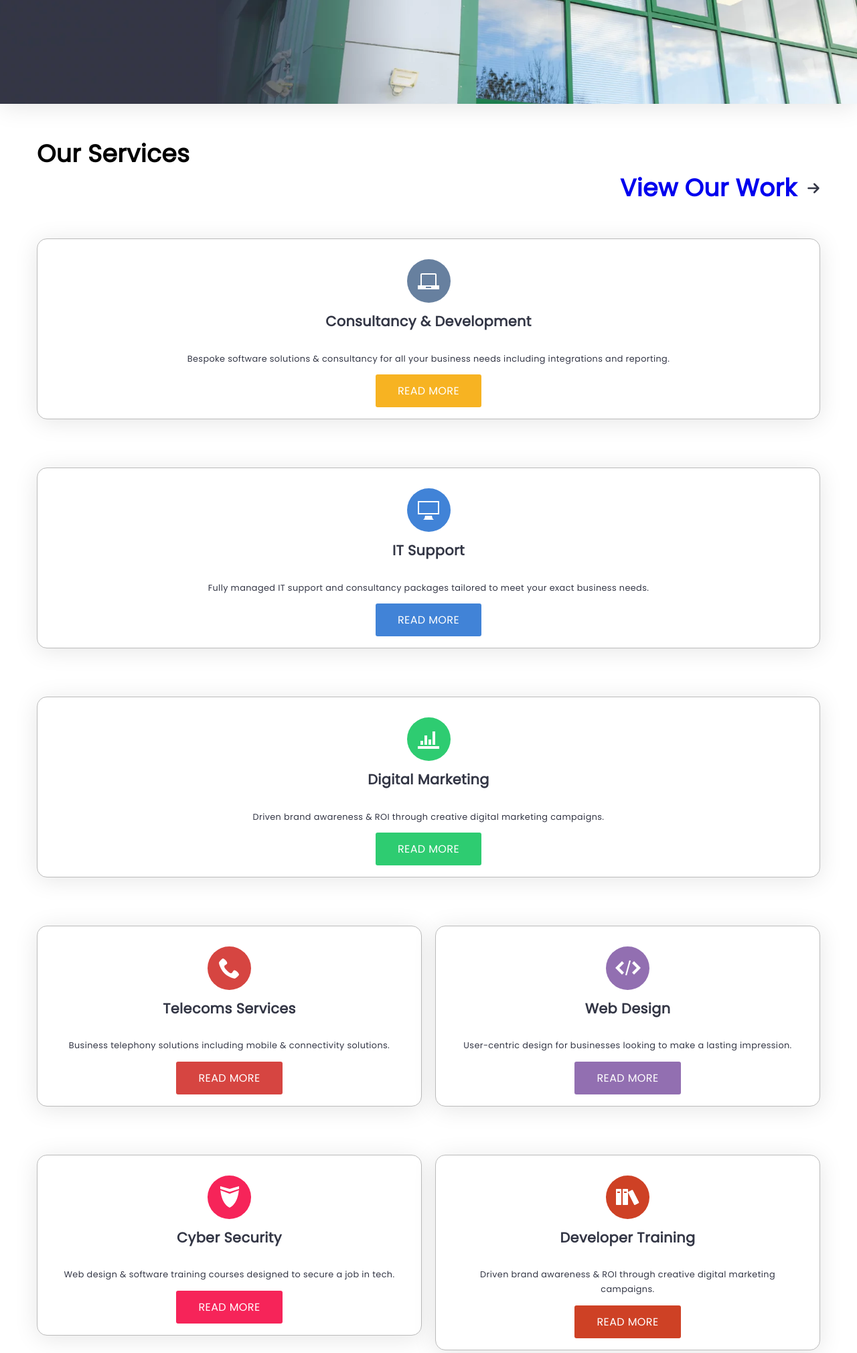
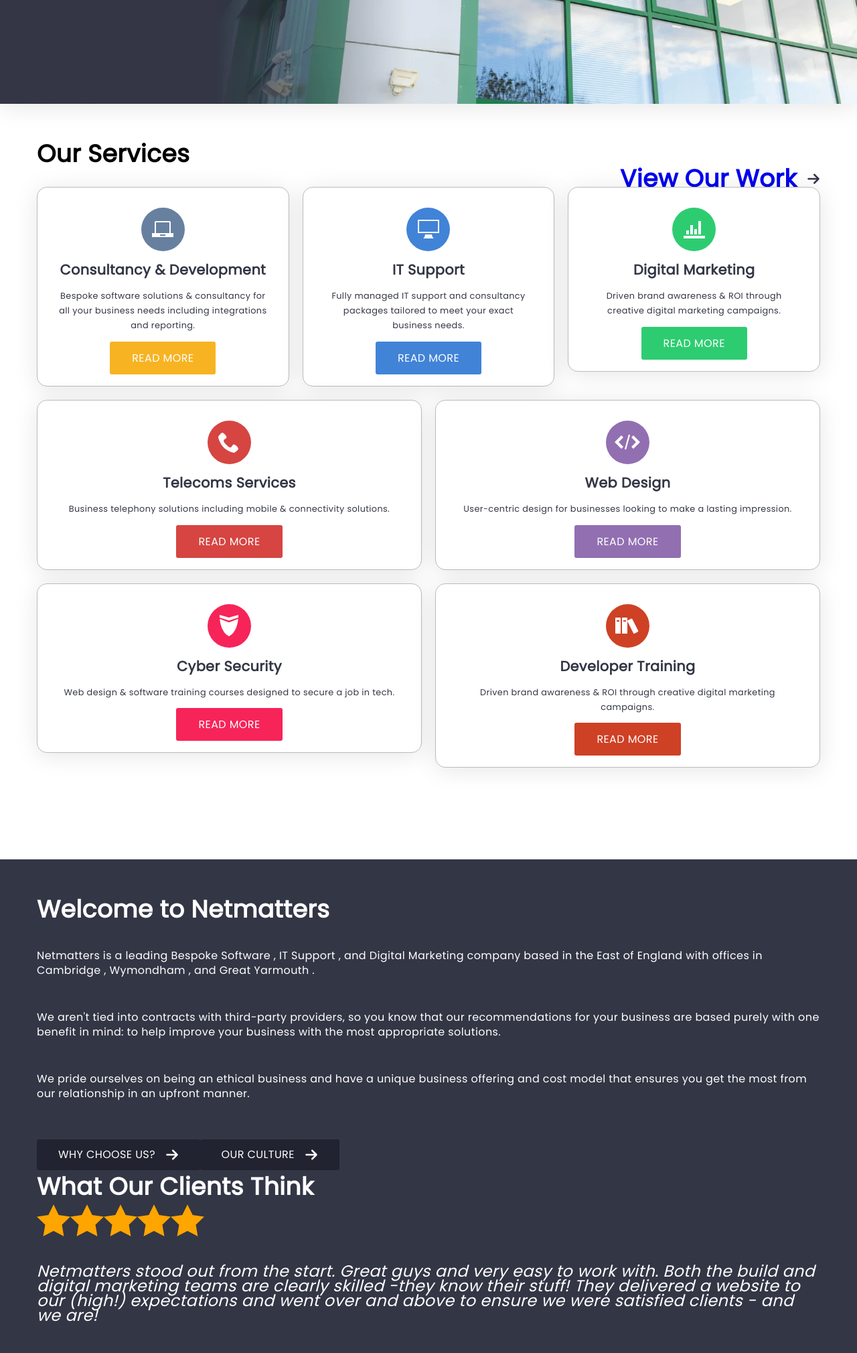
Before and after one commit to Rootytootyfrooty/NetMatters-SCS-Assessment1, a PHP site: page / in a window 1280 px wide. Shown: the part 501-2521 px from the top of the page at 67% size. Run offline with PHP 8.4, Linux system fonts and the light colour scheme.

Commit message:
Not much
Tried and failed to make a @each function, spent a lot of time fixing it

```diff
--- a/SCSS/components/_index.scss
+++ b/SCSS/components/_index.scss
@@ -1 +1,2 @@
 @import "buttons";
+@import "grids";
--- a/SCSS/layout/_services.scss
+++ b/SCSS/layout/_services.scss
@@ -27,7 +27,7 @@
       .our-services {
         display: grid;
         grid-template-columns: 1fr 1fr;
-        grid-template-rows: 0.1fr repeat(5, 1fr);
+        grid-template-rows: 0.1fr repeat(4, 1fr);
         gap: 20px;
         grid-template-areas:
         " . vowg1"
@@ -62,3 +62,63 @@
       padding-bottom: 50px;
     }
   }
+
+@include md {
+  .our-services {
+    display: grid;
+    grid-template-columns: repeat(12, 1fr);
+    grid-template-rows: 0.1fr 1fr 0.75fr 0.75fr;
+    gap: 1.25rem;
+
+    .btn-sm, .services {
+      margin-top: 0;
+    }
+
+    p {
+      padding-top: 0;
+    }
+    .vowg1 { grid-area: 1 / 2 / 8 / 13; }
+    .con    { grid-area: 2 / 1 / 3 / 5; }
+    .sup    { grid-area: 2 / 5 / 3 / 9; }
+    .mar    { grid-area: 2 / 9 / 3 / 13; }
+    .tel    { grid-area: 3 / 1 / 4 / 7; }
+    .des    { grid-area: 3 / 7 / 4 / 13; }
+    .sec    { grid-area: 4 / 1 / 5 / 7; }
+    .tra    { grid-area: 4 / 7 / 5 / 13; }
+  }
+}
+// @include lg {
+//   .our-services {
+//     display: grid;
+//     grid-template-columns: repeat(12, 1fr);
+//     grid-template-rows: 0.1fr 1fr 0.75fr 0.75fr;
+//     gap: 1.25rem;
+
+//     .btn-sm, .services {
+//       margin-top: 0;
+//     }
+
+//     p {
+//       padding-top: 0;
+//     }
+//     .vowg1 { grid-area: 1 / 2 / 8 / 13; }
+//     .con    { grid-area: 2 / 1 / 3 / 5; }
+//     .sup    { grid-area: 2 / 5 / 3 / 9; }
+//     .mar    { grid-area: 2 / 9 / 3 / 13; }
+//     .tel    { grid-area: 3 / 1 / 4 / 7; }
+//     .des    { grid-area: 3 / 7 / 4 / 13; }
+//     .sec    { grid-area: 4 / 1 / 5 / 7; }
+//     .tra    { grid-area: 4 / 7 / 5 / 13; }
+//   }
+// }
+
+
+// failed function :(
+// @each $name, $values in $our-services-grid-md {
+//           .services.#{$name},
+//           .#{$name} {
+//             grid-row: map-get($values, row);
+//             grid-column: map-get($values, col);
+//             border: 3px red dotted;
+//           }
+//         }
--- a/index.html
+++ b/index.html
@@ -47,7 +47,7 @@
         <div class="main">
             <h2 class="container-head h2up">Our Services</h2>
             <div class="container our-services">
-                <div class="vowg1">
+                <div class="services vowg1">
                     <a href="#" class="vow1">
                         <h3 class="inline-title">View Our Work</h3>
                         <img src="img/icons/SVG/arrow-bl.svg" alt="arrow icon" class="arrow" />
@@ -135,6 +135,7 @@
             <div class="hidden">Carousel 2</div>
             <div class="about">
                 <div class="container">
+                    <div class="wel1">
                         <h2 class="h2up">Welcome to Netmatters</h2>
                         <p>
                             Netmatters is a leading
@@ -168,6 +169,8 @@
                                 <img src="img/icons/SVG/arrow-wh.svg" alt="arrow icon" class="arrow" />
                             </a>
                         </div>
+                    </div>
+                    <div class="wel2">
                         <h2 class="h2up">What Our Clients Think</h2>
                         <div class="stars">
                             <svg class="star">
@@ -204,6 +207,7 @@
                             <a href="#" class="btn btn-tp">Trustpilot Reviews
                                 <img src="img/icons/SVG/arrow-wh.svg" alt="arrow icon" class="arrow" />
                             </a>
+                        </div>
                     </div>
                 </div>
             </div>
```
Also changed, not shown: SCSS/components/_grids.scss (added, +12 -0 lines), CSS/styles.css. Lines whose indentation alone changed are shown as unchanged.
